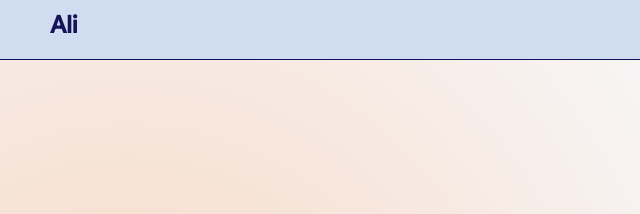
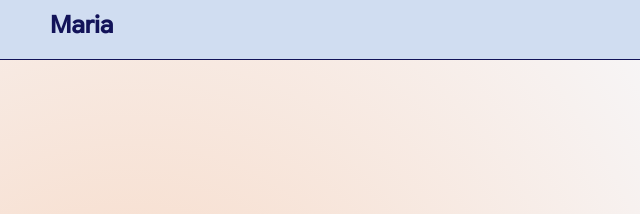
Before and after one commit to muhammadalidev26-prog/Portfolio, a plain HTML site: page index.html in a window 1280 px wide. Shown: the top 214 px of the page, 0-640 px from the left. Drawn offline with Linux system fonts and the light colour scheme.

Commit message:
Update index.html

```diff
--- a/index.html
+++ b/index.html
@@ -45,7 +45,7 @@
     <header class="header">
         <nav class="nav-bar">
             <h1 class="main-logo">
-                <a href="#">Ali</a>
+                <a href="#">Maria</a>
             </h1>
 
             <div class="nav-links-button">
```
